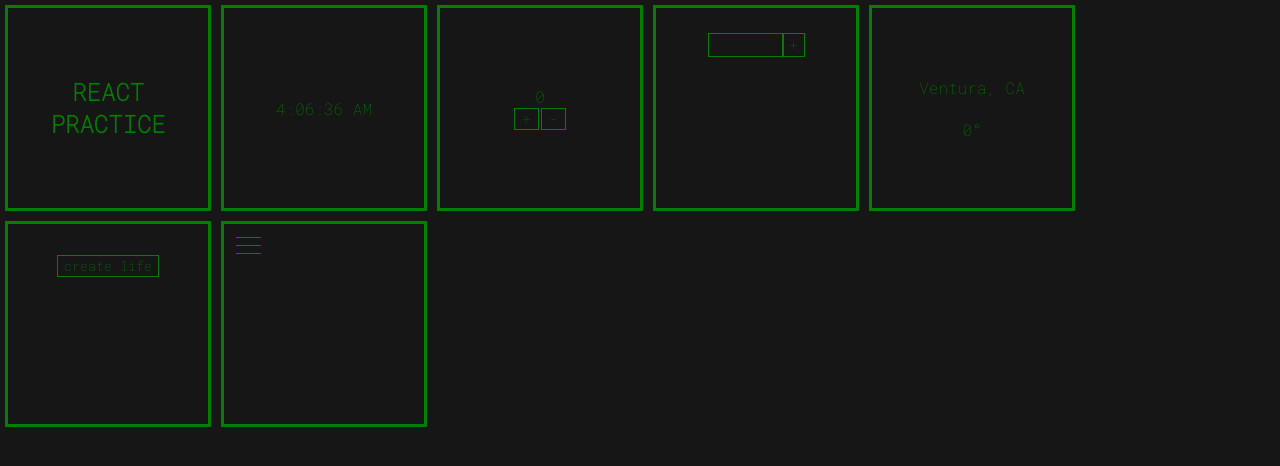
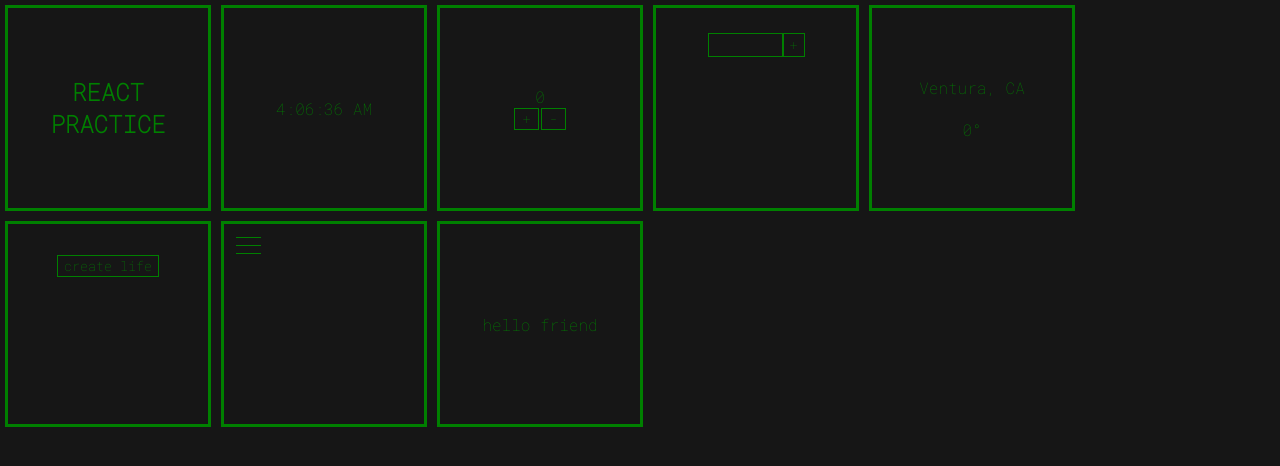
Before and after one commit to kevinduran/react_practice, a React (Create React App) app in the folder testing/: page / in a window 1280 px wide. Shown: the top 466 px of the page. Built offline with nearby package versions, Linux system fonts and the light colour scheme; no server answers.

Commit message:
testing...

```diff
--- a/testing/src/App.js
+++ b/testing/src/App.js
@@ -7,6 +7,7 @@ import Todo from './Todo.js'
 import Weather from './Weather.js'
 import Person from './Person.js'
 import Hamburger from './Hamburger'
+import Dark from './Dark'
 
 export default function App() {
 
@@ -20,6 +21,7 @@ export default function App() {
             <Weather/>
             <Person/>
             <Hamburger/>
+            <Dark/>
         </div>
     )
 
--- /dev/null
+++ b/testing/src/Dark.js
@@ -0,0 +1,9 @@
+import React from 'react'
+
+export default function Darks() {
+    return (
+        <div className="bigBoy">
+            hello friend
+        </div>
+    )
+}
```
